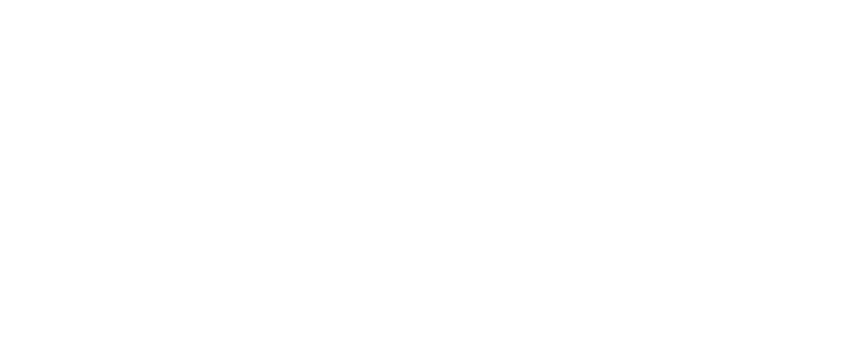
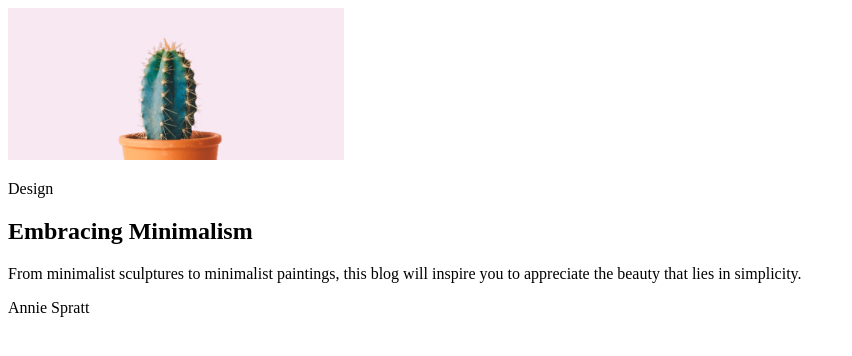
Before and after one commit to rich-333/minimal-blog-card, a plain HTML site: page index.html in a window 1280 px wide. Shown: the whole page, without its empty margins (0-852 px from the left). Drawn offline with Linux system fonts and the light colour scheme.

Commit message:
An image, a title, some paragraphs, and a div element were added.
These elements were added to provide more information about our card. The div element will help us personalize it.

```diff
--- a/index.html
+++ b/index.html
@@ -20,6 +20,17 @@
 
     <article>
 
+      <div>
+        <img src="resources/Cactus.jpg" alt="cactus in a pot">
+
+        <p>Design</p>
+
+        <h1>Embracing Minimalism</h1>
+        <p>From minimalist sculptures to minimalist paintings, this blog will inspire you to appreciate the beauty that lies in simplicity.</p>
+
+        <p>Annie Spratt</p>
+      </div>
+
     </article>
 
   </body>
```
